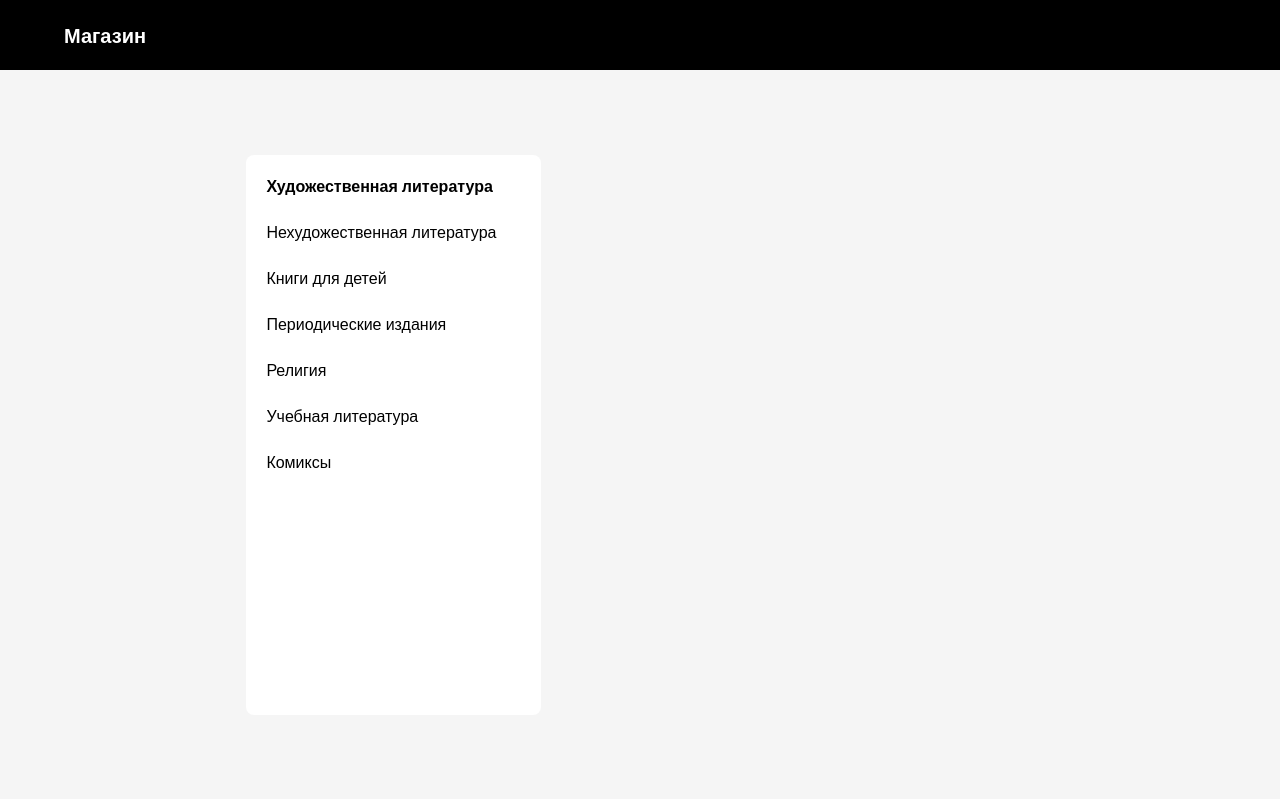
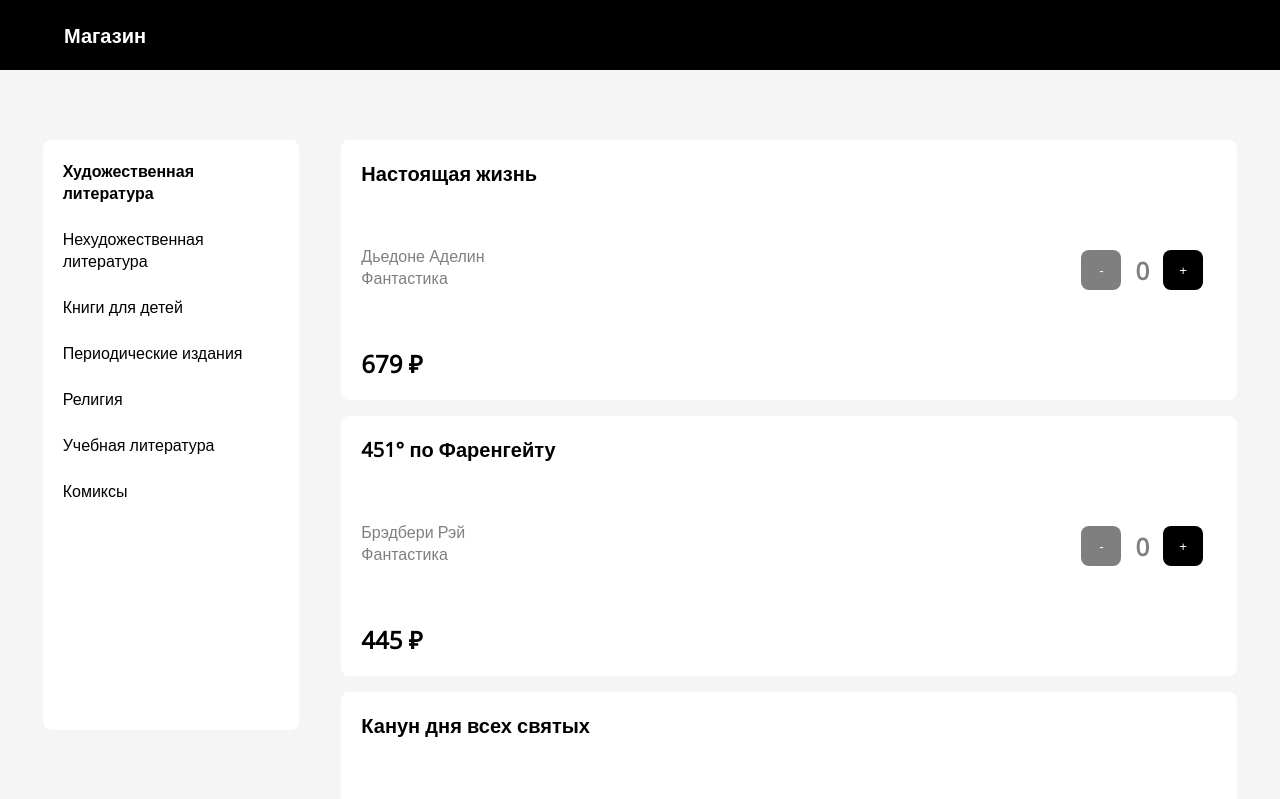
Before and after one commit to AcruxTech/yandex-intensives, a React (Create React App) app in the folder 3-react-basics/: page / in a window 1280 px wide. Shown: the top 799 px of the page. Built offline with nearby package versions, Linux system fonts and the light colour scheme.

Commit message:
first page ready

```diff
--- a/3-react-basics/src/components/Book/Book.css
+++ b/3-react-basics/src/components/Book/Book.css
@@ -0,0 +1,31 @@
+.book {
+    width: 100%;
+    min-height: 220px;
+    display: flex;
+    align-items: center;
+    justify-content: space-between;
+    background-color: #fff;
+    border-radius: 8px;
+    padding: 20px;
+    margin-bottom: 16px;
+}
+
+.book-info {
+    min-height: 220px;
+    display: flex;
+    flex-direction: column;
+    justify-content: space-between;
+    font-size: 20px;
+    font-weight: 700;
+    color: #000;
+}
+
+.book-info__cost { font-size: 24px; }
+
+.book-info-minor {
+    display: flex;
+    flex-direction: column;
+    font-size: 16px;
+    font-weight: 400;
+    color: rgba(0, 0, 0, 0.5);
+}
--- a/3-react-basics/src/components/Book/Book.jsx
+++ b/3-react-basics/src/components/Book/Book.jsx
@@ -1,7 +1,19 @@
+import './Book.css'
+import { BookCounter } from '../BookCounter/BookCounter'
+
+
 export const Book = ({ book }) => {
-    // console.log(book)
+    console.log(book)
 
-    return <div>
-
+    return <div className='book'>
+       <div className='book-info'>
+            <span className='book-info__title'>{ book.title }</span>
+            <div className='book-info-minor'>
+                <span className='book-info-minor__author'>{ book.author }</span>
+                <span className='book-info-minor__genre'>{ book.genre }</span>
+            </div>
+            <span className='book-info__cost'>{ book.cost }</span>
+       </div>
+       <BookCounter></BookCounter>
     </div>
 }
--- /dev/null
+++ b/3-react-basics/src/components/BookCounter/BookCounter.css
@@ -0,0 +1,46 @@
+.book-counter {
+    width: 150px;
+    height: 50px;
+    display: flex;
+    justify-content: space-evenly;
+    align-items: center;
+}
+
+.book-counter__minus {
+    display: flex;
+    justify-content: center;
+    align-items: center;
+    width: 40px;
+    height: 40px;
+    color: #fff;
+    background: #000;
+    border: none;
+    cursor: pointer;
+    user-select: none;
+    border-radius: 8px;
+}
+
+.book-counter__plus {
+    display: flex;
+    justify-content: center;
+    align-items: center;
+    width: 40px;
+    height: 40px;
+    color: #fff;
+    background: #000;
+    border: none;
+    cursor: pointer;
+    user-select: none;
+    border-radius: 8px;
+}
+
+.book-counter__count {
+    font-size: 24px;
+    color: rgba(0, 0, 0, 0.5);
+    font-weight: bold;
+}
+
+:disabled {
+    cursor: not-allowed;
+    background: rgba(0, 0, 0, 0.5);
+}
--- /dev/null
+++ b/3-react-basics/src/components/BookCounter/BookCounter.jsx
@@ -0,0 +1,13 @@
+import './BookCounter.css';
+import { useState } from 'react';
+
+
+export const BookCounter = () => {
+    const [count, setCount] = useState(0);
+
+    return <div className='book-counter'>
+        <button className='book-counter__minus' onClick={() => setCount(count - 1)} disabled={count === 0}> - </button>
+        <div className='book-counter__count'> {count} </div>
+        <button className='book-counter__plus' onClick={() => setCount(count + 1)}> + </button>
+    </div>
+};
--- /dev/null
+++ b/3-react-basics/src/components/Books/Books.css
@@ -0,0 +1,3 @@
+.books {
+    width: 70%;
+}
--- a/3-react-basics/src/components/Books/Books.jsx
+++ b/3-react-basics/src/components/Books/Books.jsx
@@ -1,3 +1,4 @@
+import './Books.css'
 import { Book } from '../../components/Book/Book'
 
 
@@ -9,9 +10,8 @@ export const Books = ({ books, active}) => {
             books_by_categoty.push(book)
         }
     });
-    console.log(books_by_categoty)
 
-    return <div>
+    return <div className='books'>
         {
             books_by_categoty.map((book, i) => <Book key={i} book={book}></Book>)
         }
--- a/3-react-basics/src/pages/BooksPage/BooksPage.css
+++ b/3-react-basics/src/pages/BooksPage/BooksPage.css
@@ -2,13 +2,13 @@
     width: 100%;
     min-height: calc(100vh - 70px);
     display: flex;
-    align-items: center;
-    justify-content: space-around;
+    justify-content: space-evenly;
+    padding-top: 70px;
 }
 
 .categories {
-    width: 23%;
-    min-height: 70vh;
+    width: 20%;
+    height: calc(100vh - 210px);
     background-color: #fff;
     border-radius: 8px;
     padding: 20px;
```
